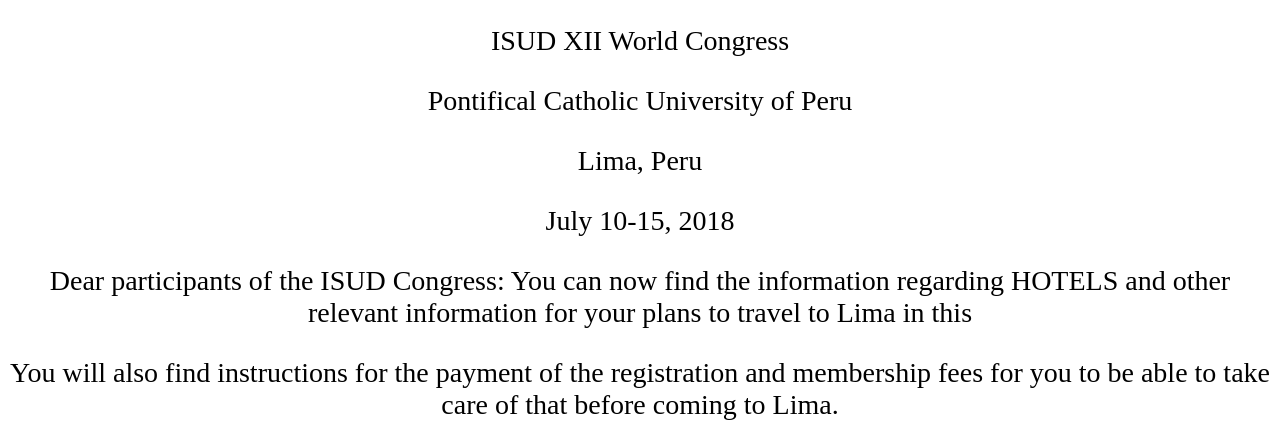
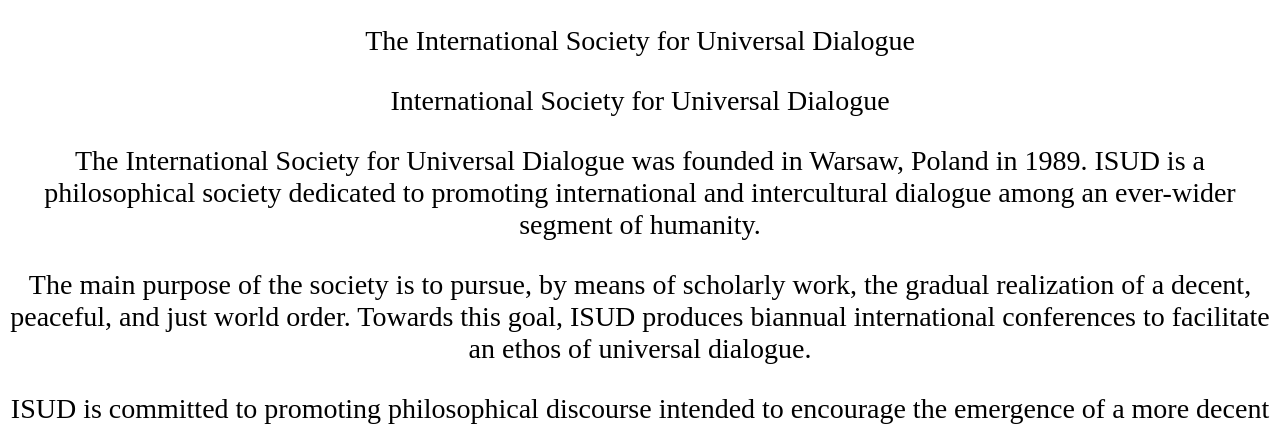
Before and after one commit to ITMD-362-Group-9/Project-2, a plain HTML site: page index.html in a window 1280 px wide. Shown: the part 311-741 px from the top of the page. Drawn offline with Linux system fonts and the light colour scheme.

Commit message:
Adding text content to the Index page

```diff
--- a/index.html
+++ b/index.html
@@ -30,14 +30,12 @@
     </div>
     <div id="History">
         <h2> Our History </h2>
-        <p>ISUD XII World Congress</p>
-		<p>Pontifical Catholic University of Peru</p>
-		<p>Lima, Peru</p>
-		<p>July 10-15, 2018</p>
-		<p>Dear participants of the ISUD Congress: You can now find the information regarding HOTELS and other relevant information for your plans to travel to Lima in this</p>
-		<p>You will also find instructions for the payment of the registration and membership fees for you to be able to take care of that before coming to Lima.</p>
-		<p>If you have any questions at this point, please feel free to contact us at isud2018@gmail.com and we will respond to your queries immediately.</p>
-		<p>The Organizing Committee ISUD XII WORLD CONGRESS Lima 2018.</p>
+        <p>The International Society for Universal Dialogue</p>
+		<p>International Society for Universal Dialogue</p>
+        <p>The International Society for Universal Dialogue was founded in Warsaw, Poland in 1989. ISUD is a philosophical society dedicated to promoting international and intercultural dialogue among an ever-wider segment of humanity.</p>
+		<p>The main purpose of the society is to pursue, by means of scholarly work, the gradual realization of a decent, peaceful, and just world order. Towards this goal, ISUD produces biannual international conferences to facilitate an ethos of universal dialogue.</p>
+		<p>ISUD is committed to promoting philosophical discourse intended to encourage the emergence of a more decent and humane world order by promoting dialogue to actualize the highest and richest human values in all dimensions of life.</p>
+		<p>ISUD is a member of the International Federation of Philosophical Societies (FISP), is an international association of philosophers and scholars from a wide range of other disciplines (such as history, archaeology, pedagogy, anthropology, etc) devoted to promoting the discussion of such fundamental issues as world peace, social justice, human rights, and dialogical interrelations of diverse cultures.</p>
 	</div>
 	<div id="readMoreButton">
         <a href="about.html" class="readButton">Read More Information</a>
```
